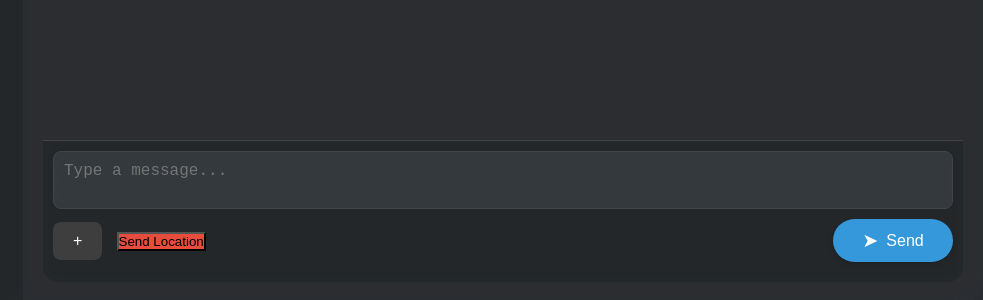
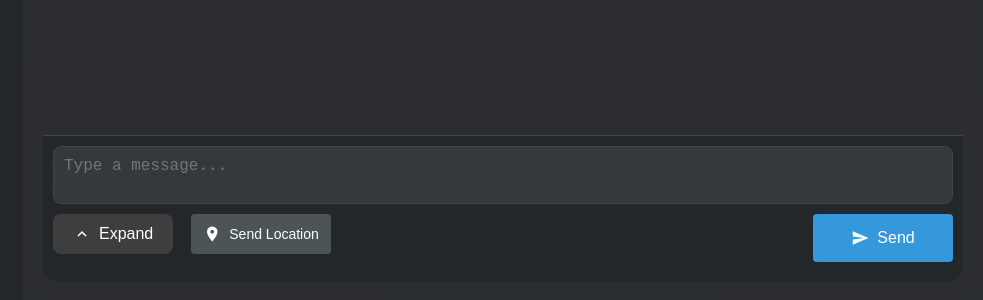
Before and after one commit to SouravFrank/FrankChatOn, a website: page public/chat.html in a window 1280 px wide. Shown: the part 498-798 px from the top of the page, without its empty margins (297-1280 px from the left). Drawn offline with nearby package versions, Linux system fonts and the light colour scheme; no server answers.

Commit message:
update UI

```diff
--- a/public/chat.html
+++ b/public/chat.html
@@ -6,6 +6,7 @@
     <link rel="icon" href="./img/favicon.png">
     <link rel="stylesheet" href="./css/styles.css">
     <meta name="viewport" content="height=device-height, initial-scale=1.0">
+    <link href="https://fonts.googleapis.com/icon?family=Material+Icons" rel="stylesheet">
 </head>
 
 <body>
@@ -22,10 +23,19 @@
                         <textarea name="message" placeholder="Type a message..."></textarea>
                         <div class="compose-actions">
                             <div class="compose-actions__buttons">
-                                <button id="toggle-compose" type="button">+</button>
-                                <button id="send-location">Send Location</button>
+                                <button id="toggle-compose" type="button" class="btn btn-icon">
+                                    <span class="material-icons">expand_less</span>
+                                    <span class="btn-text">Expand</span>
+                                </button>
+                                <button id="send-location" class="btn btn-icon">
+                                    <span class="material-icons">location_on</span>
+                                    <span class="btn-text">Send Location</span>
+                                </button>
                             </div>
-                            <button type="submit">Send</button>
+                            <button type="submit" class="btn btn-icon btn-primary">
+                                <span class="material-icons">send</span>
+                                <span class="btn-text">Send</span>
+                            </button>
                         </div>
                     </div>
                 </form>
--- a/public/css/styles.css
+++ b/public/css/styles.css
@@ -176,54 +176,91 @@ a {
     margin-top: 10px;
 }
 
-/* Updated compose button styles */
-.compose button[type="submit"] {
-    display: flex;
+/* Material UI-like Button Styles */
+.btn {
+    display: inline-flex;
     align-items: center;
     justify-content: center;
-    padding: 10px 20px;
+    padding: 8px 16px;
     border: none;
-    background: #3498db;
+    border-radius: 4px;
+    font-size: 14px;
+    font-weight: 500;
+    cursor: pointer;
+    transition: all 0.3s ease;
+    background-color: #424242;
     color: #fff;
-    border-radius: 25px;
-    cursor: pointer;
-    font-size: 1rem;
-    transition: all 0.3s ease;
-    box-shadow: 0 2px 5px rgba(0, 0, 0, 0.2);
     min-width: 120px;
+    height: 40px;
 }
 
-.compose button[type="submit"]:hover {
-    background: #2980b9;
-    transform: translateY(-2px);
-    box-shadow: 0 4px 8px rgba(0, 0, 0, 0.3);
+.btn:hover {
+    background-color: #616161;
 }
 
-.compose button[type="submit"]::before {
-    content: "\27A4"; /* Unicode for right arrow */
-    margin-right: 8px;
-    font-size: 1.2rem;
+.btn-icon {
+    padding: 8px 12px;
 }
 
-#toggle-compose {
-    background: #3e3e3f;
+.btn-icon .material-icons {
+    margin-right: 8px;
+    font-size: 18px;
 }
 
-#toggle-compose:hover {
-    background: #384752;
+.btn-text {
+    text-transform: capitalize;
+}
+
+.btn-primary {
+    background-color: #3498db;
+    font-size: 16px;
+    min-width: 140px;
+    height: 48px;
+}
+
+.btn-primary:hover {
+    background-color: #2980b9;
+}
+
+/* Updated compose button styles */
+.compose-actions {
+    display: flex;
+    justify-content: space-between;
+    align-items: center;
+    margin-top: 10px;
+    flex-wrap: wrap;
+}
+
+.compose-actions__buttons {
+    display: flex;
+    gap: 8px;
+    margin-bottom: 8px;
+}
+
+#toggle-compose .material-icons {
+    transition: transform 0.3s ease;
+}
+
+#toggle-compose.expanded .material-icons {
+    transform: rotate(180deg);
 }
 
 #send-location {
-    margin-top: 10px;
-    background: #e74c3c;
+    background-color: #4c5455;
 }
 
 #send-location:hover {
-    background: #c0392b;
+    background-color: #95a5a6;
+}
+
+.compose.expanded {
+    height: auto;
+    max-height: 50vh;
 }
 
 .compose.expanded .compose-container {
     height: 50vh;
+    max-height: calc(50vh - 70px);
 }
 
 .compose.expanded textarea {
@@ -269,7 +306,8 @@ a {
 }
 
 .compose.expanded {
-    height: 50vh;
+    height: auto;
+    max-height: 50vh;
 }
 
 .compose-actions {
--- a/public/js/chat.js
+++ b/public/js/chat.js
@@ -44,11 +44,14 @@ const autoscroll = () => {
 // Toggle compose area
 $toggleComposeButton.addEventListener('click', () => {
     $composeArea.classList.toggle('expanded');
+    $toggleComposeButton.classList.toggle('expanded');
     if ($composeArea.classList.contains('expanded')) {
         $messageFormInput.style.height = '100%';
+        $toggleComposeButton.querySelector('.btn-text').textContent = 'Collapse';
     } else {
         $messageFormInput.style.height = 'auto';
         $messageFormInput.style.height = ($messageFormInput.scrollHeight) + 'px';
+        $toggleComposeButton.querySelector('.btn-text').textContent = 'Expand';
     }
 });
 
```
